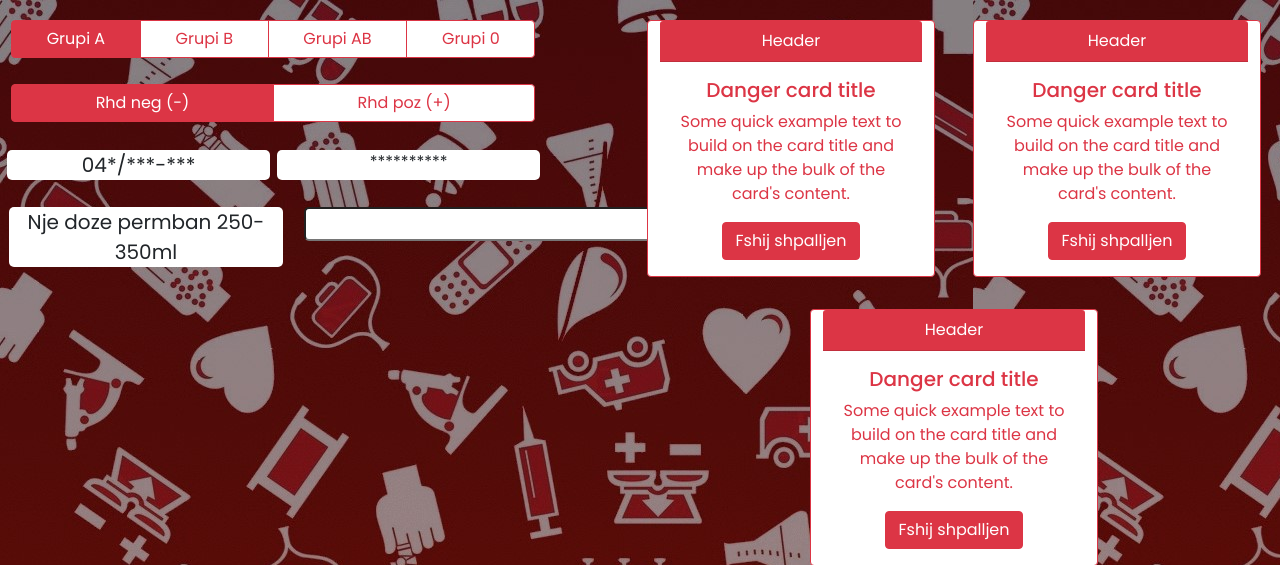
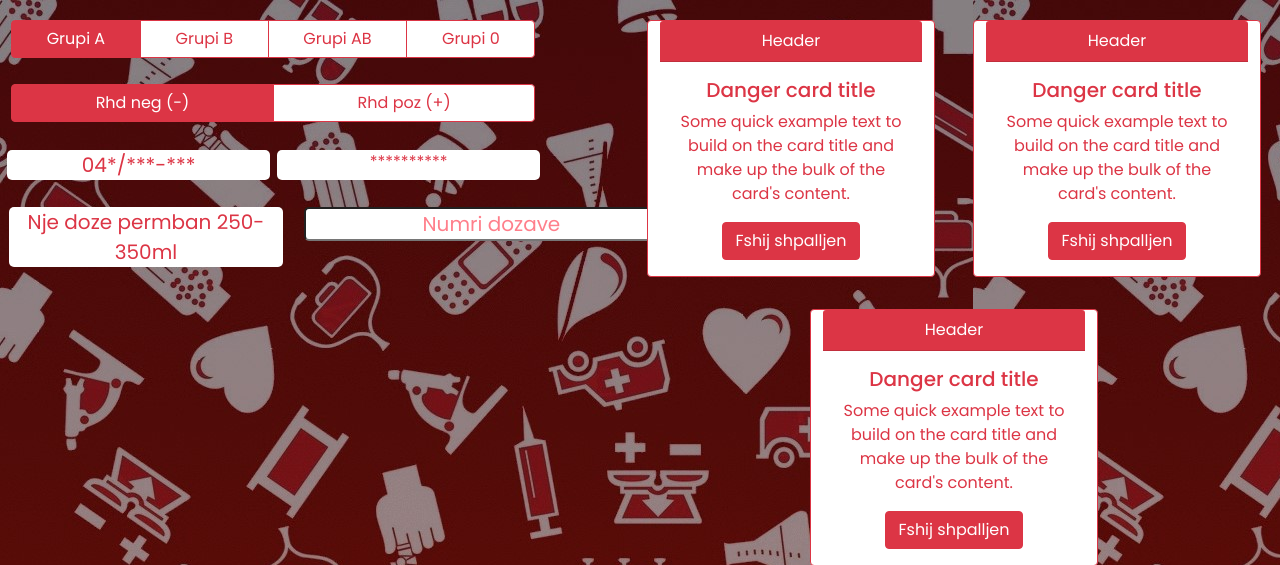
Before and after one commit to ErmalCahanaj/Inxhinjeri-e-Web, a PHP site: page /qtgj.html in a window 1280 px wide. Shown: the top 565 px of the page. Run offline with PHP 8.4, Linux system fonts and the light colour scheme.

Commit message:
css & html changes

```diff
--- a/qtgj.html
+++ b/qtgj.html
@@ -62,7 +62,7 @@
                 </div>
 
                 <div class="doza">
-                    <input type="number" class="doza1">
+                    <input type="number" class="doza1" placeholder="Numri dozave">
                 </div>
 
             </div>
--- a/style.css
+++ b/style.css
@@ -49,6 +49,7 @@ body{
 
 .kontaktit{
   background-color: white;
+  color: #dc3545;
   border-radius: 5px;
   width: 48%;
   margin-top: 5%;
@@ -58,6 +59,7 @@ body{
 
 .vendi{
   background-color: white;
+  color: #dc3545;
   border-radius: 5px;
   width: 48%;
   margin-top: 5%;
@@ -72,6 +74,7 @@ body{
 
 .sasia{
   background-color: white;
+  color: #dc3545;
   border-radius: 5px;
   width: 50%;
   margin-top: 5%;
@@ -85,6 +88,13 @@ body{
   margin-top: 5%;
   text-align: center;
   font-size: 20px;
+  color: #dc3545;
+}
+
+.doza ::placeholder{
+  color:#ff0019;
+  opacity: 0.5;
+  text-align: center;
 }
 
 .row-sasia input{
```
